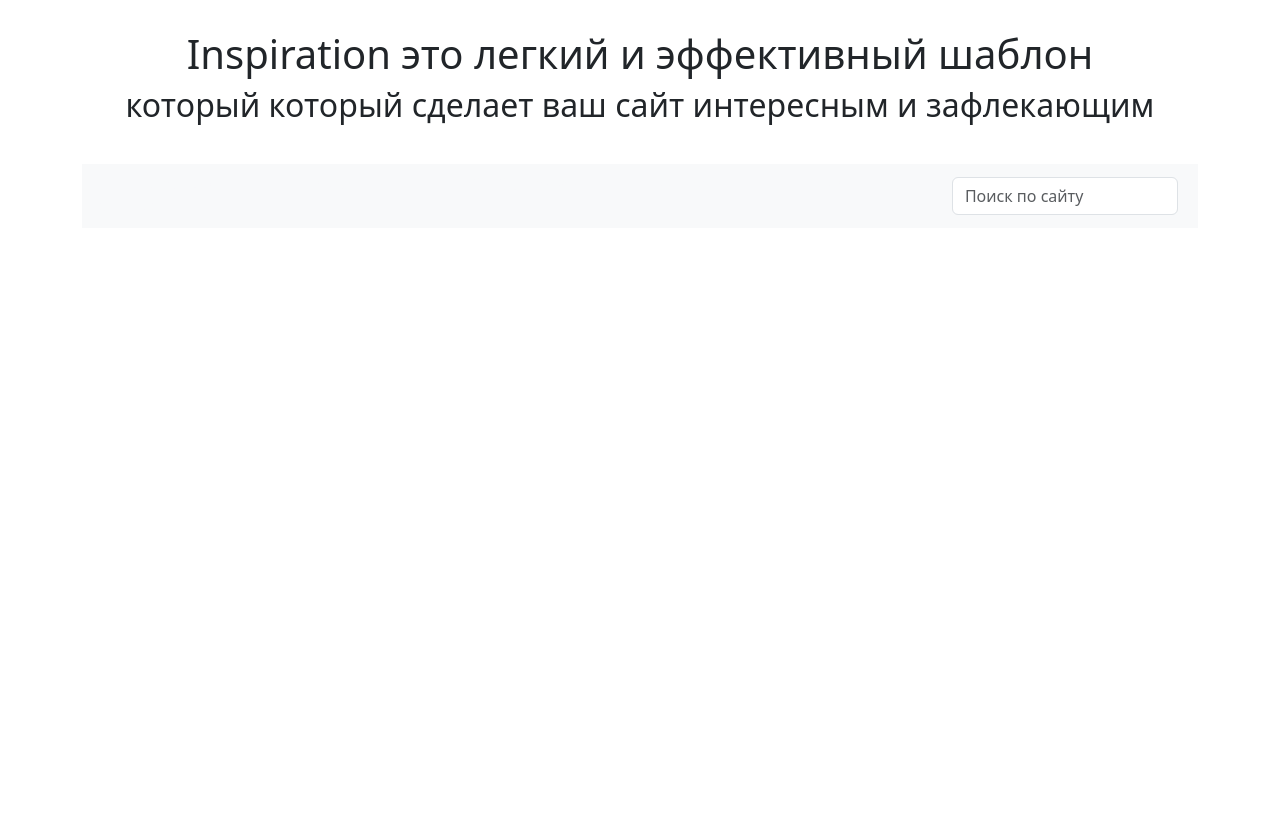
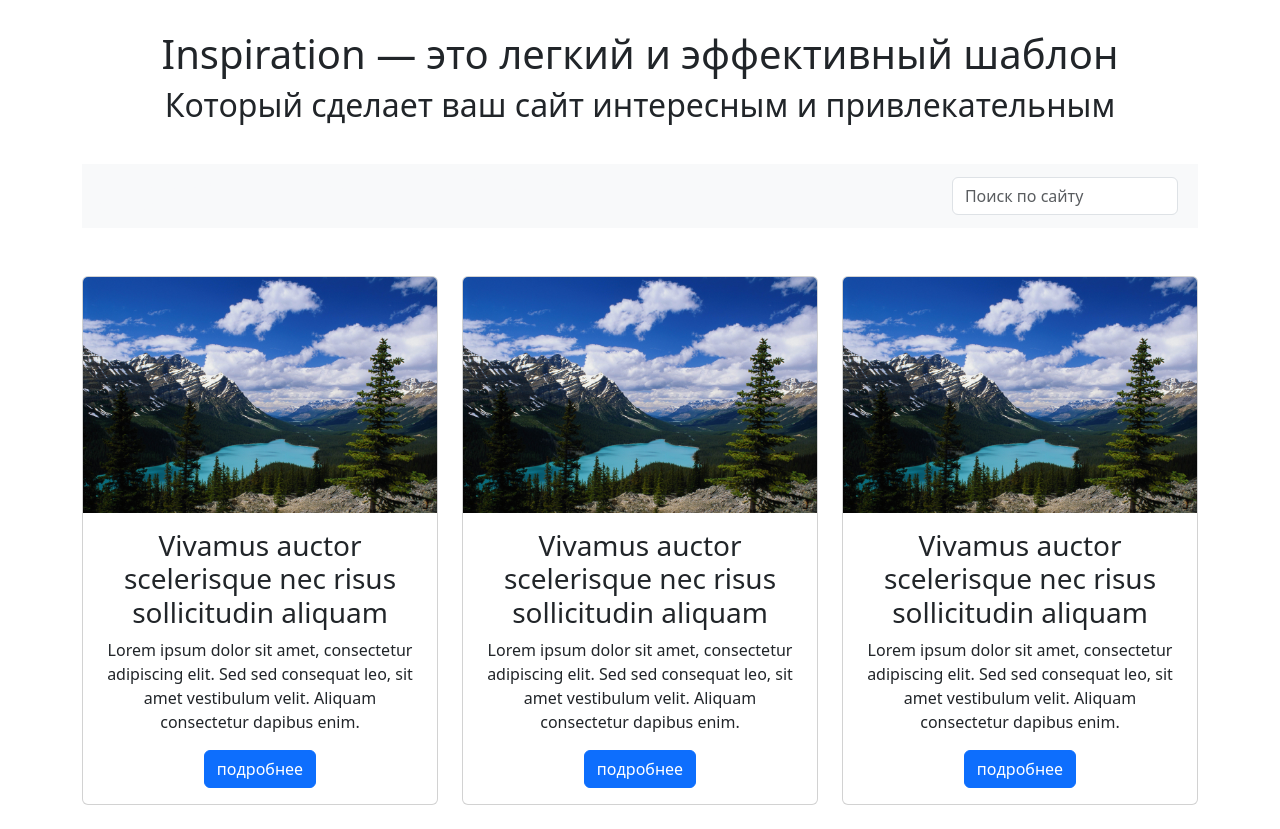
Before and after one commit to tearz1807/bootstrap-code, a plain HTML site: page index.html in a window 1280 px wide. Before the commit the page ends 800 px from the top, so only its background shows below. Drawn offline with nearby package versions, Linux system fonts and the light colour scheme.

Commit message:
Сделал карточки

```diff
--- a/index.html
+++ b/index.html
@@ -3,12 +3,13 @@
 <head>
     <meta charset="UTF-8">
     <meta name="viewport" content="width=device-width, initial-scale=1.0">
-    <title>форма 2.2(bootstrap)</title>
+    <title>Форма 2.2 (Bootstrap)</title>
     <link rel="stylesheet" href="https://cdn.jsdelivr.net/npm/bootstrap@5.3.3/dist/css/bootstrap.min.css">
 </head>
 <body>
-    <p class="h1 text-center" style="margin-top: 30px;">Inspiration это легкий и эффективный шаблон</p>
-    <p class="h2 text-center">который который сделает ваш сайт интересным и зафлекающим</p>
+    <p class="h1 text-center" style="margin-top: 30px;">Inspiration — это легкий и эффективный шаблон</p>
+    <p class="h2 text-center">Который сделает ваш сайт интересным и привлекательным</p>
+
     <div class="container" style="margin-top: 40px;">
         <nav class="navbar navbar-expand-lg bg-body-tertiary">
             <div class="container-fluid">
@@ -38,6 +39,44 @@
             </div>
         </nav>
     </div>
-<script src="https://cdn.jsdelivr.net/npm/bootstrap@5.3.3/dist/js/bootstrap.bundle.min.js"></script>
+
+    <div class="container text-center mt-5">
+        <div class="row justify-content-center">
+            <div class="col-md-4 mb-4">
+                <div class="card">
+                    <img src="1234.jpg" class="card-img-top" alt="картинка">
+                    <div class="card-body">
+                        <h3 class="card-title">Vivamus auctor scelerisque nec risus sollicitudin aliquam</h3>
+                        <p class="card-text">Lorem ipsum dolor sit amet, consectetur adipiscing elit. Sed sed consequat leo, sit amet vestibulum velit. Aliquam consectetur dapibus enim.</p>
+                        <a href="#" class="btn btn-primary">подробнее</a>
+                    </div>
+                </div>
+            </div>
+
+            <div class="col-md-4 mb-4">
+                <div class="card">
+                    <img src="1234.jpg" class="card-img-top" alt="картинка">
+                    <div class="card-body">
+                        <h3 class="card-title">Vivamus auctor scelerisque nec risus sollicitudin aliquam</h3>
+                        <p class="card-text">Lorem ipsum dolor sit amet, consectetur adipiscing elit. Sed sed consequat leo, sit amet vestibulum velit. Aliquam consectetur dapibus enim.</p>
+                        <a href="#" class="btn btn-primary">подробнее</a>
+                    </div>
+                </div>
+            </div>
+
+            <div class="col-md-4 mb-4">
+                <div class="card">
+                    <img src="1234.jpg" class="card-img-top" alt="картинка">
+                    <div class="card-body">
+                        <h3 class="card-title">Vivamus auctor scelerisque nec risus sollicitudin aliquam</h3>
+                        <p class="card-text">Lorem ipsum dolor sit amet, consectetur adipiscing elit. Sed sed consequat leo, sit amet vestibulum velit. Aliquam consectetur dapibus enim.</p>
+                        <a href="#" class="btn btn-primary">подробнее</a>
+                    </div>
+                </div>
+            </div>
+        </div>
+    </div>
+
+    <script src="https://cdn.jsdelivr.net/npm/bootstrap@5.3.3/dist/js/bootstrap.bundle.min.js"></script>
 </body>
 </html>
```
